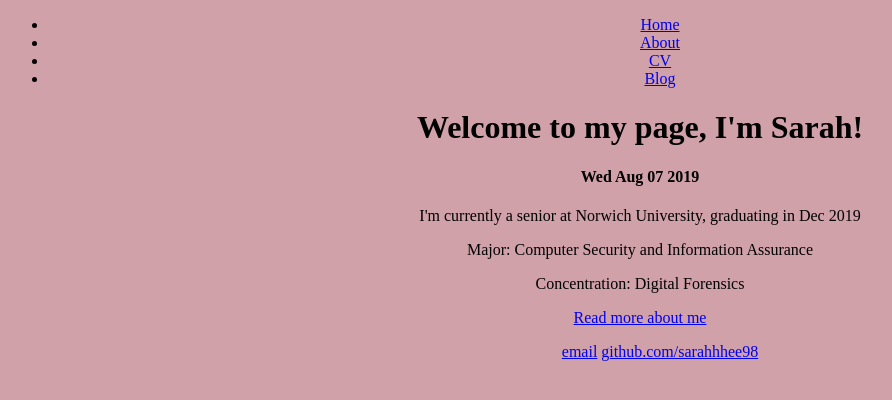
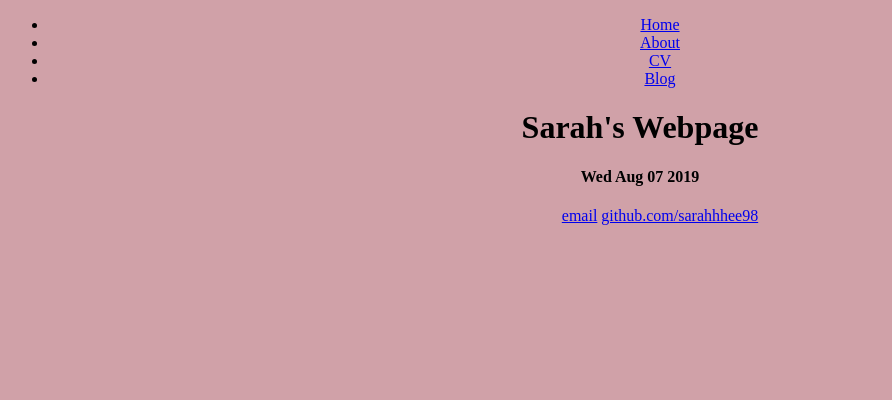
Before and after one commit to sarahhhee98/saraheriksson.github.io, a Jekyll site: the page built from index.html, in a window 1280 px wide. Shown: the top 400 px of the page, without its empty margins (0-892 px from the left). Built offline with Jekyll 4.4.1, drawn with Linux system fonts in a browser that asks for light colours.

Commit message:
Update index.html

```diff
--- a/index.html
+++ b/index.html
@@ -2,15 +2,31 @@
 layout: default
 title: Sarah Eriksson
 ---
-<script async src="./javascript/index.js"></script>
-<link rel="stylesheet" href="styles/styles.css"/>
-<div class ="blurb">
+<html>
+   <head>
+           <title> Sarah's Webpage </title>
+           <script async src="./javascript/index.js"></script>
+           <link rel="stylesheet" href="styles/styles.css"/>
+        </head>
+        <body>
+                <h1> Sarah's Webpage </h1>
+                <h4 id='date'></h4>
+
+        </body>
+</html>
+
+
+
+
+<!--<div class ="blurb">
         <h1>Welcome to my page, I'm Sarah!</h1>
         <h4 id='date' > </h4>
         <p>I'm currently a senior at Norwich University, graduating in Dec 2019</p>
         <p> Major: Computer Security and Information Assurance</p>
         <p> Concentration: Digital Forensics</p>
         <p><a href="/about">Read more about me</a></p>
-        </p>
+        </p>-->
+
+
 
 </div><!-- /.blurb -->
```
